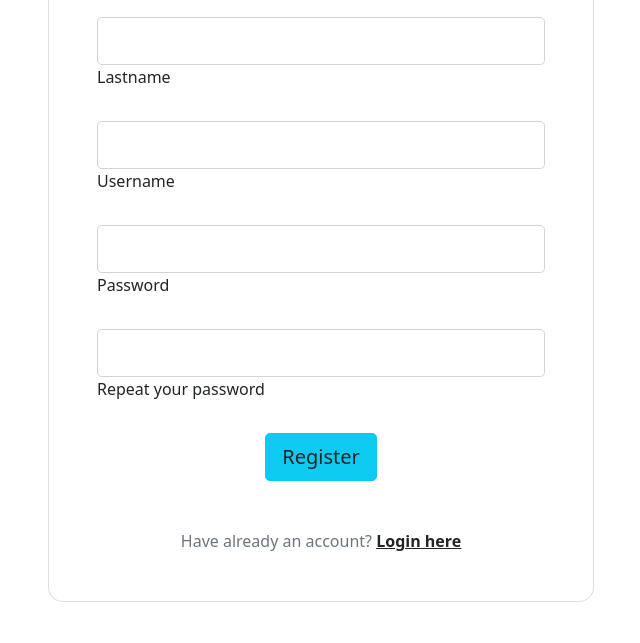
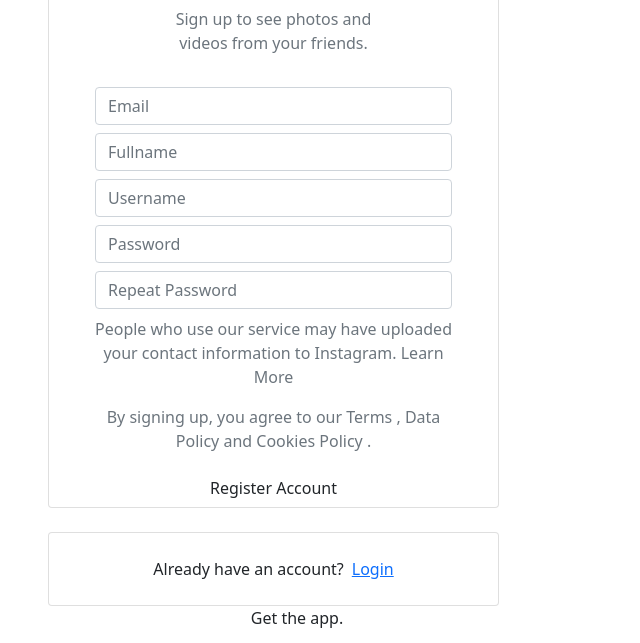
Before and after one commit to Isaac-kiptoo-kilimo/Awwards-application, a Django app: page /accounts/register/ in a window 1280 px wide. Shown: the part 374-1017 px from the top of the page, without its empty margins (319-959 px from the left). Before the commit the page ends 976 px from the top, so only its background shows below. Run offline with Django 4.2, Linux system fonts and the light colour scheme; some libraries are stand-ins or nearby versions.

Commit message:
fix:fixing the registration form

```diff
--- a/templates/accounts/register.html
+++ b/templates/accounts/register.html
@@ -1,61 +1,84 @@
 {% extends 'base.html' %}
 {% block content %}
-<!-- Default form register -->
-<section class="vh-100 bg-image "
-  >
-    <div class="container h-100">
-      <div class="row d-flex justify-content-center align-items-center h-100">
-        <div class="col-12 col-md-9 col-lg-7 col-xl-6">
-          <div class="card my-5" style="border-radius: 15px; ">
-            <div class="card-body p-5">
-              <h2 class="text-uppercase text-center mb-5">Create an account</h2>
+<div class="container my-5 h-100">
+    <div class="row ">
+        <div class="col-md-5 offset-md-3">
+            <div class=" h-100">
+                <div class="user_card card">
+                    <div class="text-center my-3">
+                        <img src="/static/images/instagramClearbg.png" class="my-2" alt="">
+                        <p class="text-secondary">Sign up to see photos and <br> videos from your friends.</p>
 
-              <form action="{% url 'register' %}" method="POST" >
+                    </div>
+                    <div>
+                        {% for message in messages %}
+                        {% if message.tags == 'error' %}
+                        <div class="p-2 alert alert-danger">
+                            {{message}}
+                        </div>
+                        {% else %}
+                        <div class="p-2 alert alert-{{message.tags}}">
+                            {{message}}
+                        </div>
+                        {% endif %}
+                        {% endfor %}
+                    </div>
+                    <div class="d-flex justify-content-center form_container text-secondary">
+
+                        <form method="POST" action="">
                             {% csrf_token %}
+                            <div class="input-group mb-2">
+                              <input type="text" class="form-control shadow-none input-lg" name="email" placeholder="Email">
+                            </div>
+                            <div class="input-group mb-2">
+                                <input type="text" class="form-control shadow-none input-lg" name="fullname" placeholder="Fullname">
 
-                <div class="form-outline mb-4">
-                  <input type="email" id="email" class="form-control form-control-lg" name="email" />
-                  <label class="form-label" for="email">Your Email</label>
-                </div>
-                <div class="form-outline mb-4">
-                  <input type="text" id="firstname" class="form-control form-control-lg" name="first_name" />
-                  <label class="form-label" for="fullname">Firstname</label>
-                </div>
-                <div class="form-outline mb-4">
-                  <input type="text" id="lastname" class="form-control form-control-lg" name="last_name" />
-                  <label class="form-label" for="lastname">Lastname</label>
-                </div>
-                <div class="form-outline mb-4">
-                  <input type="text" id="username" class="form-control form-control-lg" name="username" />
-                  <label class="form-label" for="username">Username</label>
                             </div>
 
-                <div class="form-outline mb-4">
-                  <input type="password" id="password1" class="form-control form-control-lg" name="password1" />
-                  <label class="form-label" for="password1">Password</label>
+                            <div class="input-group mb-2">
+
+                                <input type="text" class="form-control shadow-none input-lg" name="username" placeholder="Username">
                             </div>
-                <div class="form-outline mb-4">
-                  <input type="password" id="password2" class="form-control form-control-lg" name="password2" />
-                  <label class="form-label" for="password2">Repeat your password</label>
+                            <div class="input-group mb-2">
+
+                                <input type="password" class="form-control shadow-none input-lg" name="password" placeholder="Password">
                             </div>
+                            <div class="input-group mb-2">
 
-                <div class="d-flex justify-content-center">
-                  <button type="submit"
-                    class="btn btn-info btn-block btn-lg gradient-custom-4 text-body">Register</button>
+                                <input type="password" class="form-control shadow-none input-lg" name="password1" placeholder="Repeat Password">
                             </div>
+                            <p class="text-center">People who use our service may have uploaded <br> your contact information to Instagram. Learn <br> More</p>
+                            <p class="text-center">
+                                By signing up, you agree to our Terms , Data <br> Policy and Cookies Policy .
+                            </p>
 
-                <p class="text-center text-muted mt-5 mb-0">Have already an account? <a href="{% url 'login' %}"
-                    class="fw-bold text-body"><u>Login here</u></a></p>
-
+                            <div class="d-flex justify-content-center mt-3 login_container">
+                                <input class="btn login_btn" type="submit" value="Register Account">
+                            </div>
                         </form>
+                    </div>
+                    {{form.errors}}
 
                 </div>
             </div>
         </div>
     </div>
+    <div class="row ">
+        <div class="col-md-5 offset-md-3">
+            <div class="mt-4 card p-4">
+                <div class="d-flex justify-content-center links">
+                    Already have an account? <a href="{% url 'login' %}" class="ms-2">Login</a>
                 </div>
             </div>
-</section>
-<!-- Default form register -->
+        </div>
+    </div>
+    <div class="text-center mx-5">
+        <p class="me-5">Get the app.</p>
+        <div>
+            <img src="/static/images/playstore.png" class="me-2" width="15%" alt="">
+            <img src="/static/images/googleapp.png" class="me-5" width="15%" alt="">
+        </div>
+    </div>
+</div>
 
 {% endblock %}
```
Lines whose indentation alone changed are shown as unchanged.
